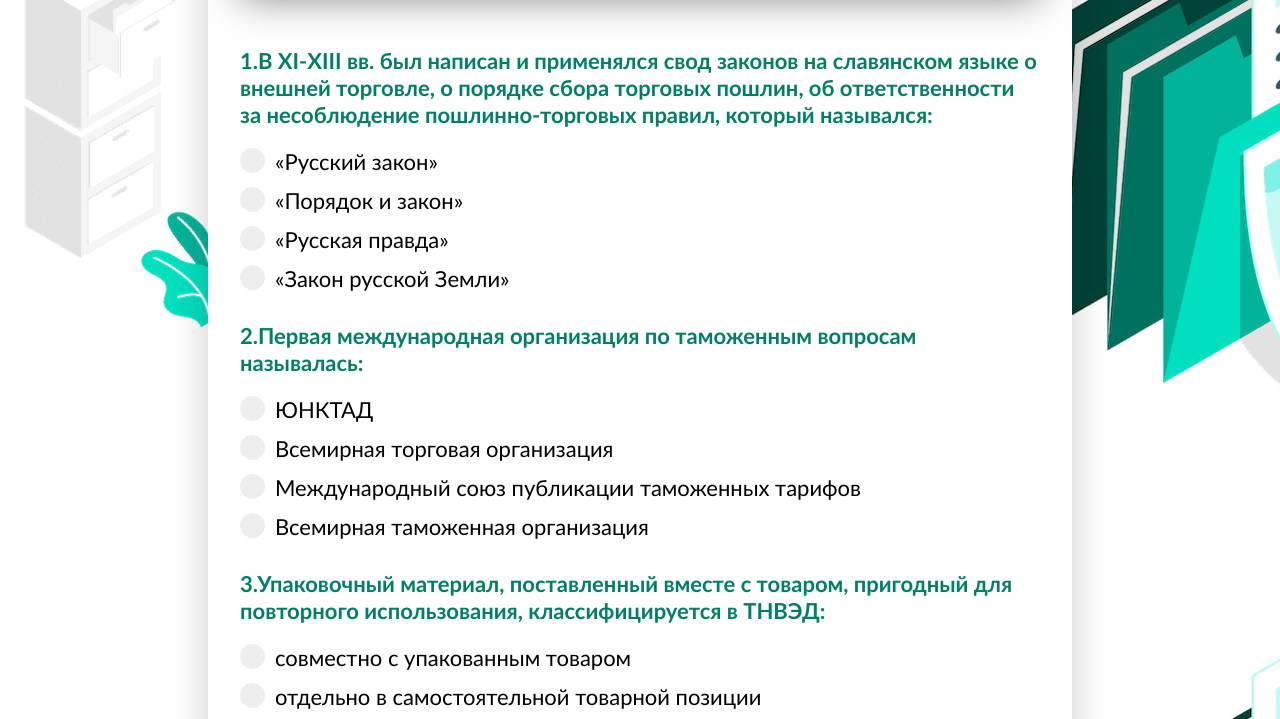
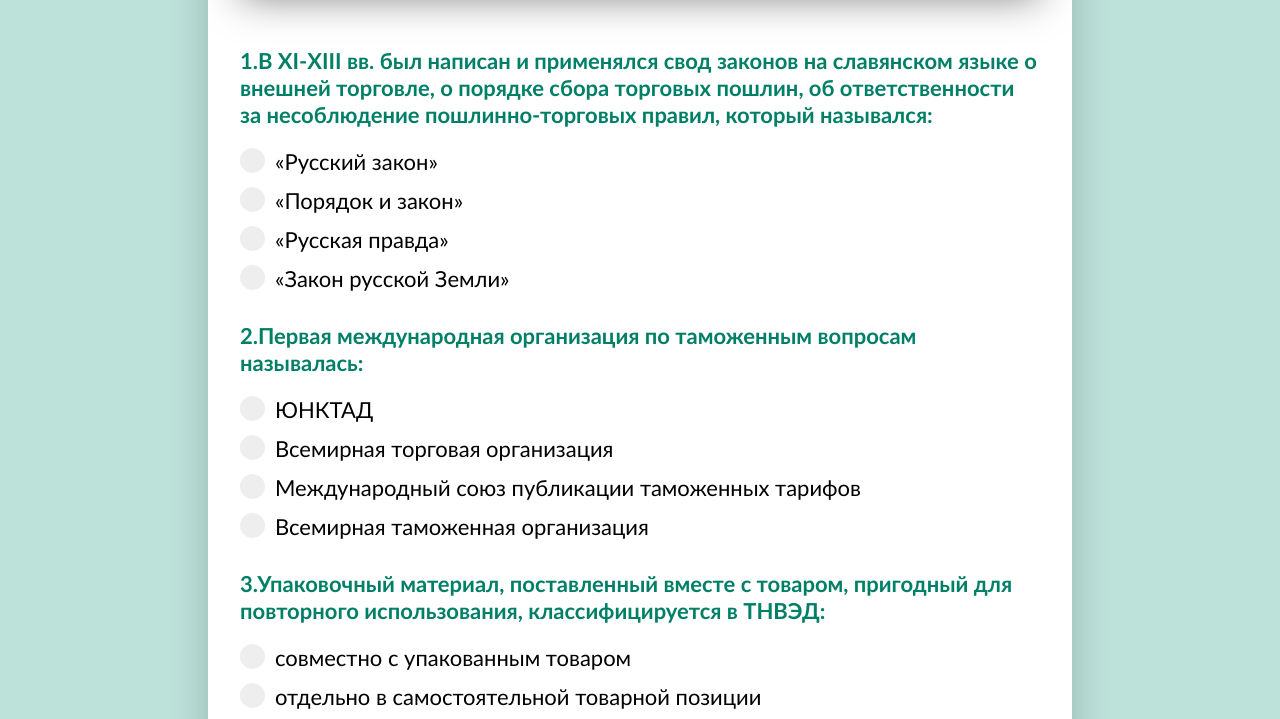
Before and after one commit to KafedraTd/olympics_v2, a plain HTML site: page TS/testing_22_reg.html in a window 1280 px wide. Shown: the part 274-993 px from the top of the page. Drawn offline with Linux system fonts and the light colour scheme.

Commit message:
Update testing.css

```diff
--- a/styles/testing.css
+++ b/styles/testing.css
@@ -7,7 +7,7 @@ body {
     align-items: center;
     justify-content: center;
     font-size: 22px;
-    background: url('../images/loginico.png');
+    background-color: rgba(145, 207, 194, 0.6);
 
 }
 
```
